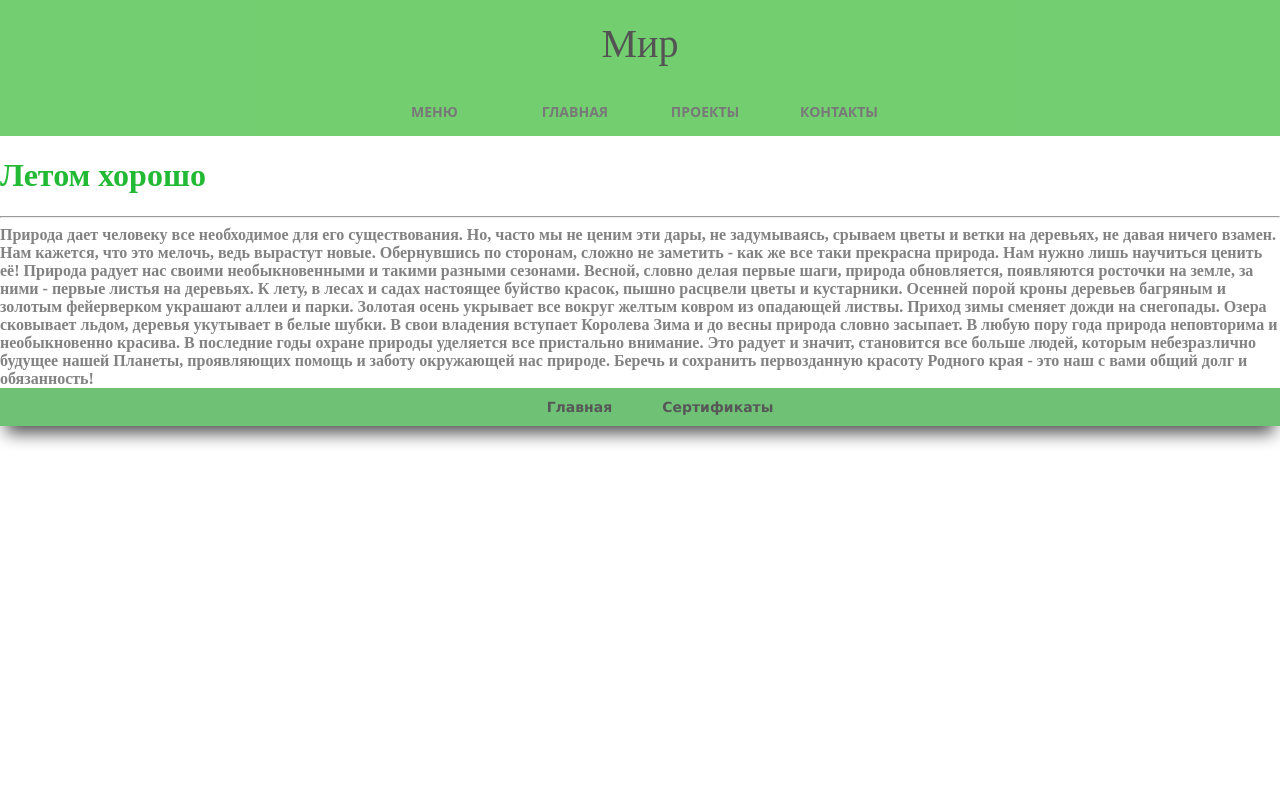
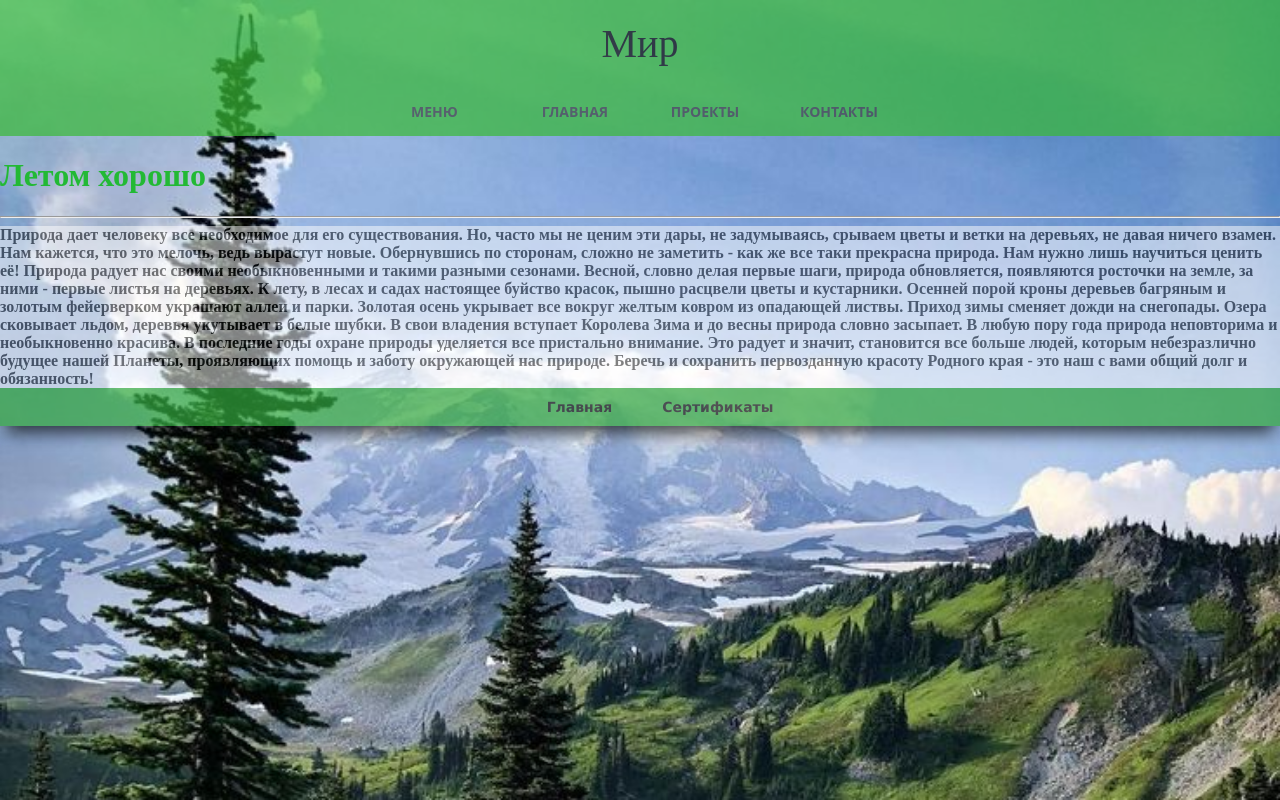
Before and after one commit to NazarovYura/my_project, a plain HTML site: page Mir.html in a window 1280 px wide. Drawn offline with Linux system fonts and the light colour scheme.

Commit message:
Update Mir.css

```diff
--- a/Mir.css
+++ b/Mir.css
@@ -1,5 +1,5 @@
 body{
-	background: url("cartinci/priroda.jpg") no-repeat;/*встааить картинку+ растягиваем на всю страницу*/
+	background: url("priroda.jpg") no-repeat;/*встааить картинку+ растягиваем на всю страницу*/
 	background-size: 100%;
 	color: #B09797;
 }
```
